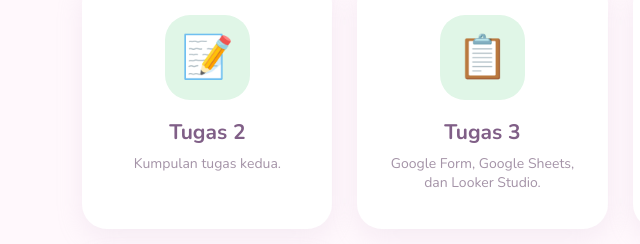
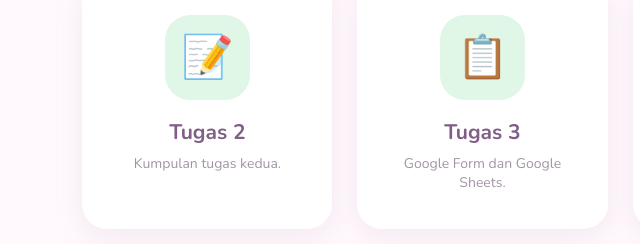
Before and after one commit to rahimah22042020-a11y/rahimahcantik, a plain HTML site: page index.html in a window 1280 px wide. Shown: the part 1138-1382 px from the top of the page, 20-660 px from the left. Drawn offline with nearby package versions, Linux system fonts and the light colour scheme.

Commit message:
Update index.html

```diff
--- a/index.html
+++ b/index.html
@@ -233,7 +233,7 @@ section {
     color: #a493a7;
 }
 
-/* BAGIAN TUGAS */
+/* TUGAS */
 .tugas1,
 .tugas2,
 .tugas3 {
@@ -465,7 +465,7 @@ footer p {
         <a href="#tugas3" class="menu-card">
             <div class="menu-icon green">📋</div>
             <h3>Tugas 3</h3>
-            <p>Google Form, Google Sheets, dan Looker Studio.</p>
+            <p>Google Form dan Google Sheets.</p>
         </a>
 
         <a href="tugas1.html" class="menu-card">
@@ -491,7 +491,6 @@ footer p {
 
 <!-- TUGAS 1 -->
 <section class="tugas1" id="tugas1">
-
     <div class="section-title">
         <h2>♡ Tugas 1 - Google Form ♡</h2>
         <p>Formulir Kepuasan Pengguna Dompet Digital DANA</p>
@@ -517,12 +516,10 @@ footer p {
             <a href="#menu">♡ Kembali ke Menu</a>
         </div>
     </div>
-
 </section>
 
 <!-- TUGAS 2 -->
 <section class="tugas2" id="tugas2">
-
     <div class="section-title">
         <h2>♡ Tugas 2 - Google Sheets ♡</h2>
         <p>Tampilan data dari Google Sheets</p>
@@ -546,7 +543,6 @@ footer p {
             <a href="#menu">♡ Kembali ke Menu</a>
         </div>
     </div>
-
 </section>
 
 <!-- TUGAS 3 -->
@@ -643,7 +639,6 @@ footer p {
 
 <!-- TENTANG WEBSITE -->
 <section class="about" id="about">
-
     <div class="section-title">
         <h2>A Little About This Website 🌷</h2>
         <p>My Personal Website</p>
@@ -662,7 +657,6 @@ footer p {
 
         <h2>Terima kasih telah mengunjungi website ini! 💗</h2>
     </div>
-
 </section>
 
 <!-- FOOTER -->
```
